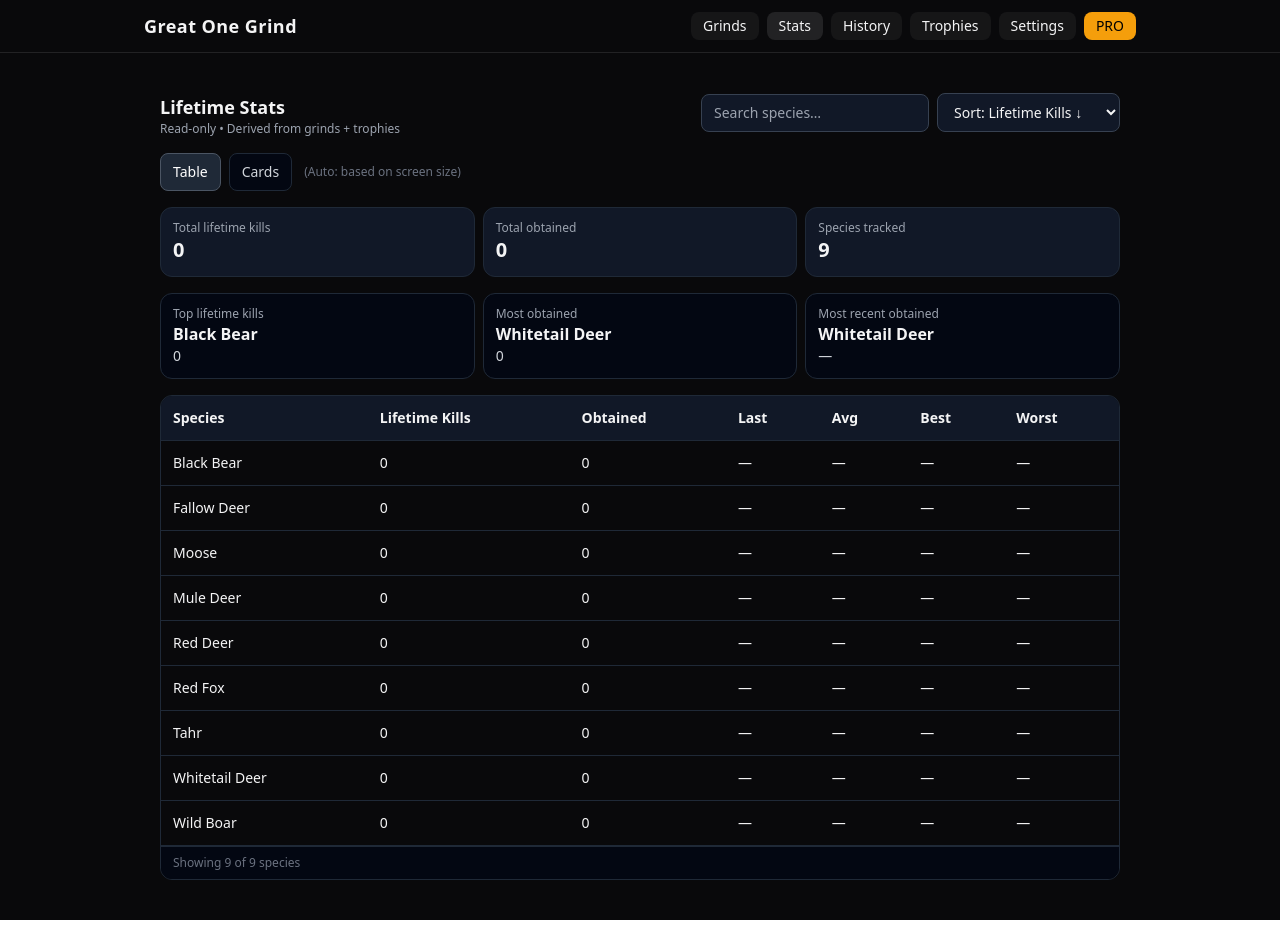
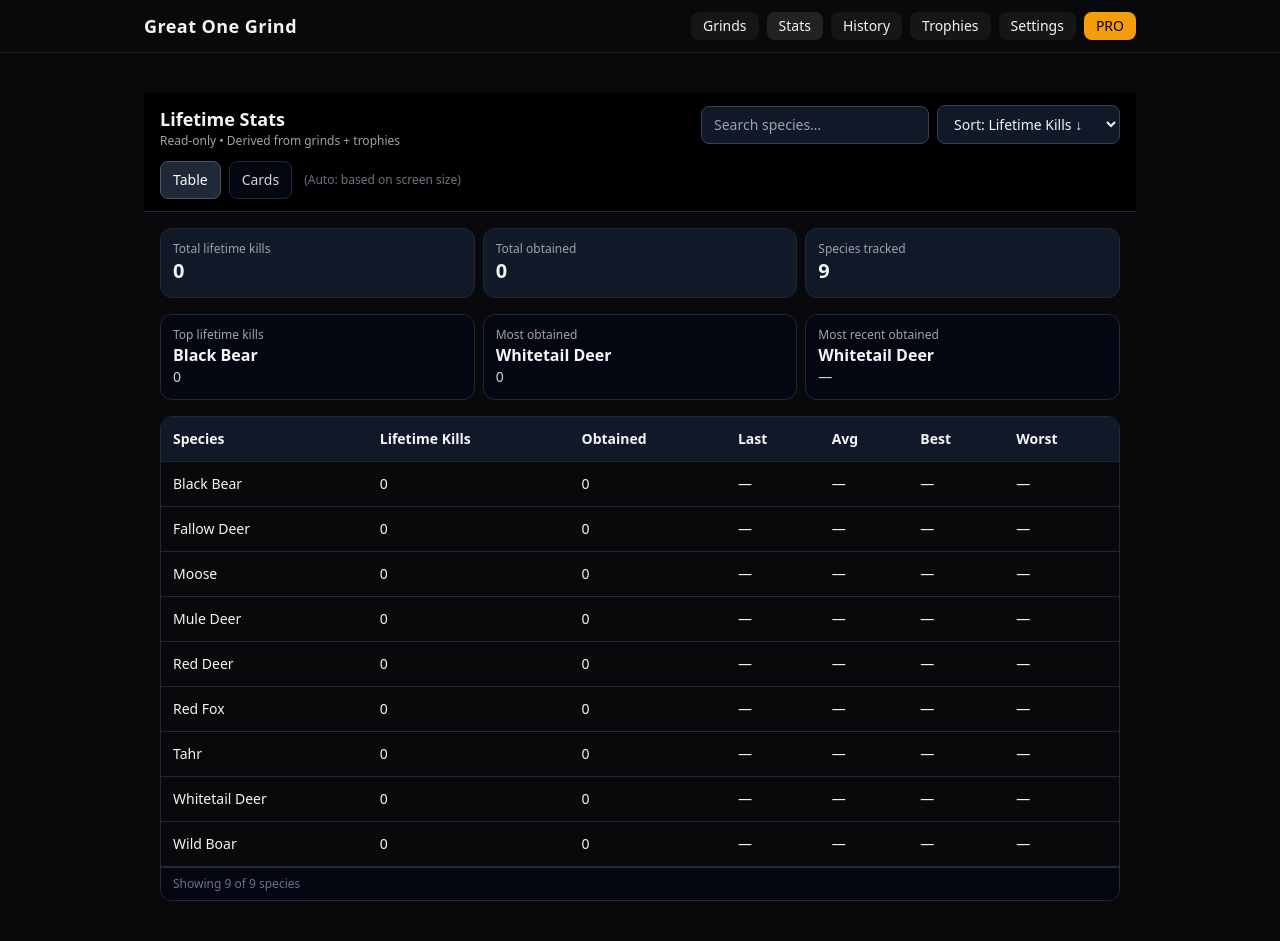
Before and after one commit to Camoford/great-one-grind, a React (Vite) app: page / in a window 1280 px wide. Both pictures are taken after a click on the button "Stats". Before the commit the page ends 920 px from the top, so only its background shows below. Built offline with nearby package versions, Linux system fonts and the light colour scheme.

Commit message:
Stats polish: sticky controls header (read-only)

```diff
--- a/components/StatsDashboard.tsx
+++ b/components/StatsDashboard.tsx
@@ -3,12 +3,13 @@ import React, { useEffect, useMemo, useState } from "react";
 import { useHunterStore } from "../store";
 
 /**
- * StatsDashboard — READ ONLY (POLISHED + HIGHLIGHTS + MOBILE CARDS + AUTO DEFAULT)
+ * StatsDashboard — READ ONLY (POLISHED + STICKY CONTROLS)
  * - Lifetime kills per species (from grinds)
  * - Trophy stats (from trophies)
  * - Sort + Search + Summary + Top Highlights
  * - View toggle: Table vs Cards (mobile-friendly)
  * - Auto default: Cards on small screens (until user manually toggles)
+ * - Sticky controls header so filters never disappear while scrolling
  * - No mutations, no grinder logic changes
  */
 
@@ -85,7 +86,6 @@ export default function StatsDashboard() {
   const [view, setView] = useState<ViewMode>(() => getPreferredView());
   const [autoView, setAutoView] = useState(true);
 
-  // If autoView is enabled, keep view aligned to screen size (but stop once user manually toggles)
   useEffect(() => {
     if (!autoView) return;
 
@@ -162,12 +162,10 @@ export default function StatsDashboard() {
       });
     }
 
-    // Summary strip
     const totalLifetimeKills = result.reduce((acc, r) => acc + (r.lifetimeKills || 0), 0);
     const totalObtained = result.reduce((acc, r) => acc + (r.obtainedCount || 0), 0);
     const trackedSpecies = result.length;
 
-    // Highlights
     const topKills =
       [...result].sort(
         (a, b) => (b.lifetimeKills - a.lifetimeKills) || a.species.localeCompare(b.species)
@@ -237,7 +235,8 @@ export default function StatsDashboard() {
 
   return (
     <div className="p-4 space-y-4">
-      {/* Header */}
+      {/* Sticky Controls Header */}
+      <div className="sticky top-0 z-20 -mx-4 px-4 pt-3 pb-3 bg-black/90 backdrop-blur border-b border-gray-800">
         <div className="flex items-start justify-between gap-3 flex-wrap">
           <div>
             <h2 className="text-lg font-semibold">Lifetime Stats</h2>
@@ -267,12 +266,12 @@ export default function StatsDashboard() {
           </div>
         </div>
 
-      {/* View toggle */}
-      <div className="flex items-center gap-2 flex-wrap">
+        <div className="mt-3 flex items-center gap-2 flex-wrap">
           <PillButton active={view === "table"} label="Table" onClick={() => setViewManual("table")} />
           <PillButton active={view === "cards"} label="Cards" onClick={() => setViewManual("cards")} />
           <div className="text-xs text-gray-500 ml-1">
             {autoView ? "(Auto: based on screen size)" : "(Manual)"}
+          </div>
         </div>
       </div>
 
```
Lines whose indentation alone changed are shown as unchanged.
